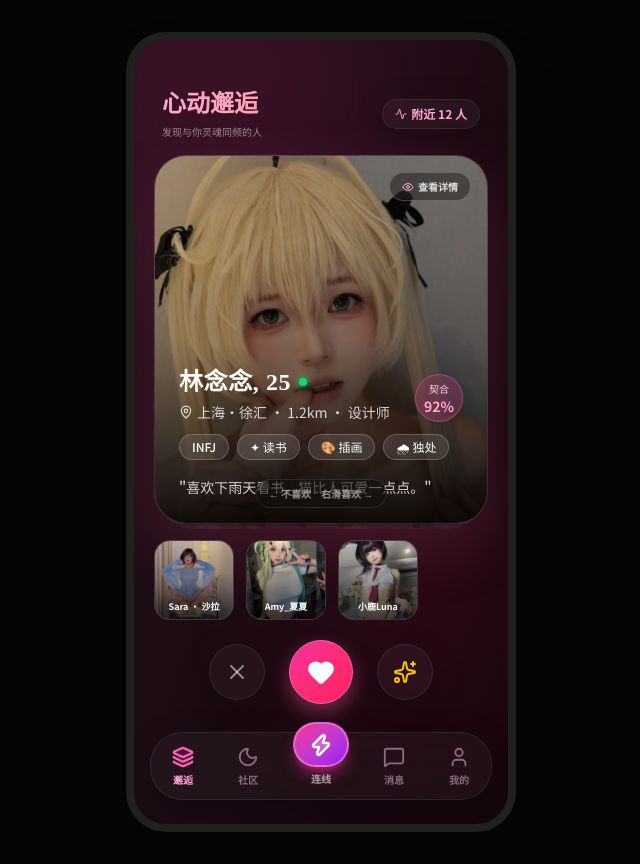
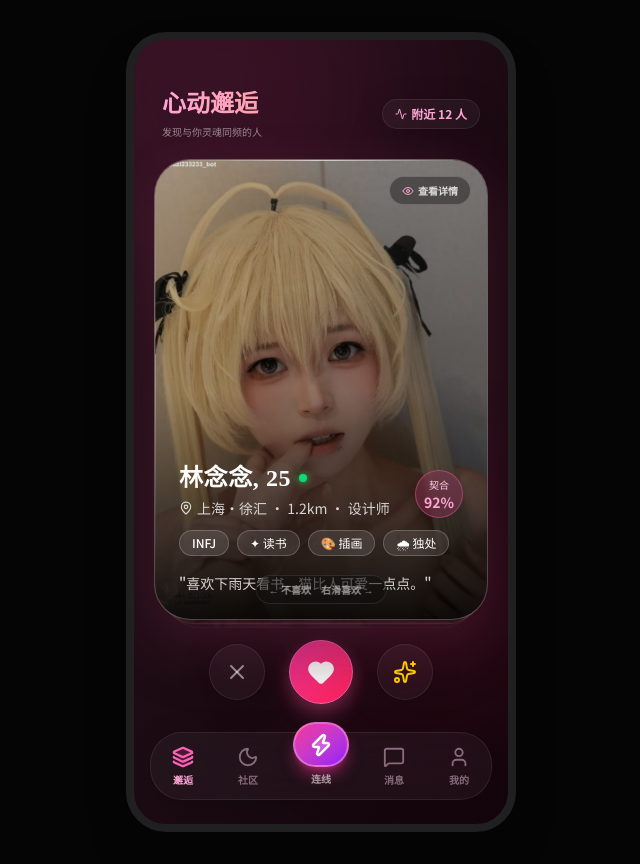
Before and after one commit to haoqimao2312-debug/1, a Next.js app: page /match in a window 1280 px wide. Shown: the whole page, without its empty margins (319-959 px from the left). Built offline with nearby package versions, Linux system fonts and the light colour scheme.

Commit message:
style: enlarge glass profile card

```diff
--- a/app/page.tsx
+++ b/app/page.tsx
@@ -333,7 +333,7 @@ const MatchView = ({ onOpenProfile }: { onOpenProfile: (profile: DetailProfile)
   const dragX = useMotionValue(0);
   const dragProgress = useTransform(dragX, [-140, 0, 140], [1, 0, 1]);
   const featured = matchOrder[profileIndex % matchOrder.length];
-  const nextProfiles = Array.from({ length: Math.min(3, matchOrder.length - 1) }, (_, i) => matchOrder[(profileIndex + i + 1) % matchOrder.length]);
+  const nextProfiles = Array.from({ length: Math.min(2, matchOrder.length - 1) }, (_, i) => matchOrder[(profileIndex + i + 1) % matchOrder.length]);
 
   const moveNext = (action: "like" | "pass" | "super", velocity = 0) => {
     if (leavingCard) return;
@@ -354,13 +354,6 @@ const MatchView = ({ onOpenProfile }: { onOpenProfile: (profile: DetailProfile)
     });
   }, []);
 
-  const jumpToProfile = (profile: DetailProfile) => {
-    const nextIndex = matchOrder.findIndex((item) => item.id === profile.id);
-    if (nextIndex >= 0) {
-      setProfileIndex(nextIndex);
-    }
-  };
-
   return (
     <div className="px-5 pt-12 pb-6 flex flex-col h-full animate-msg">
       <header className="flex justify-between items-center mb-4 px-2">
@@ -373,7 +366,7 @@ const MatchView = ({ onOpenProfile }: { onOpenProfile: (profile: DetailProfile)
         </div>
       </header>
 
-      <div className="flex-1 relative w-full">
+      <div className="flex-1 min-h-0 relative w-full mt-1">
         {nextProfiles.slice(0, 2).reverse().map((profile, stackIndex) => (
           <StackProfileCard
             key={profile.id}
@@ -405,26 +398,12 @@ const MatchView = ({ onOpenProfile }: { onOpenProfile: (profile: DetailProfile)
       </div>
 
       {lastAction && (
-        <div className="mt-3 text-center text-[11px] text-white/55 font-bold h-4">
+        <div className="mt-4 text-center text-[11px] text-white/55 font-bold h-4">
           {lastAction === "like" ? "已喜欢，等待对方回应" : lastAction === "pass" ? "已跳过，继续为你推荐" : "已发送超级喜欢"}
         </div>
       )}
 
-      <div className="flex gap-3 mt-4 overflow-x-auto pb-1">
-        {nextProfiles.map((profile) => (
-          <button
-            key={profile.id}
-            onClick={() => jumpToProfile(profile)}
-            className="w-20 h-20 rounded-2xl overflow-hidden relative flex-shrink-0 border border-white/12 bg-white/5"
-          >
-            <img src={profile.photo} alt={profile.displayName} className="w-full h-full object-cover" />
-            <div className="absolute inset-0 bg-gradient-to-t from-black/75 to-transparent" />
-            <span className="absolute bottom-1.5 left-1.5 right-1.5 text-[9px] font-bold text-white truncate">{profile.displayName}</span>
-          </button>
-        ))}
-      </div>
-
-      <div className="flex justify-center items-center gap-6 mt-4 pb-4">
+      <div className="flex justify-center items-center gap-6 mt-5 pb-4">
         <button onClick={() => moveNext("pass", -700)} className="w-14 h-14 rounded-full glass-panel flex items-center justify-center text-white/50 hover:bg-white/10 transition-all hover:scale-105">
           <X className="w-6 h-6" />
         </button>
@@ -450,10 +429,10 @@ const StackProfileCard = ({
 }) => {
   const baseScale = stackIndex === 0 ? 0.93 : 0.965;
   const liftScale = stackIndex === 0 ? 0.025 : 0.026;
-  const baseY = stackIndex === 0 ? 18 : 10;
-  const liftY = stackIndex === 0 ? 5 : 8;
-  const baseOpacity = stackIndex === 0 ? 0.46 : 0.68;
-  const opacityLift = stackIndex === 0 ? 0.08 : 0.16;
+  const baseY = stackIndex === 0 ? 24 : 12;
+  const liftY = stackIndex === 0 ? 8 : 4;
+  const baseOpacity = stackIndex === 0 ? 0.36 : 0.62;
+  const opacityLift = stackIndex === 0 ? 0.1 : 0.2;
 
   const scale = useTransform(dragProgress, [0, 1], [baseScale, baseScale + liftScale]);
   const y = useTransform(dragProgress, [0, 1], [baseY, liftY]);
@@ -461,12 +440,13 @@ const StackProfileCard = ({
 
   return (
     <motion.div
-      className="absolute inset-0 glass-panel rounded-[32px] overflow-hidden shadow-2xl shadow-black/30"
+      className="absolute inset-0 rounded-[36px] overflow-hidden border border-white/18 bg-white/8 backdrop-blur-2xl shadow-[inset_0_1px_0_rgba(255,255,255,0.22),0_28px_70px_rgba(0,0,0,0.42)]"
       style={{ scale, y, opacity }}
       transition={{ type: "spring", stiffness: 420, damping: 36 }}
     >
       <img src={profile.photo} alt={profile.displayName} className="absolute inset-0 w-full h-full object-cover" />
-      <div className="absolute inset-0 bg-gradient-to-t from-black/85 via-black/30 to-transparent" />
+      <div className="absolute inset-0 bg-gradient-to-t from-black/86 via-black/24 to-white/8" />
+      <div className="absolute inset-x-6 top-0 h-px bg-gradient-to-r from-transparent via-white/55 to-transparent" />
     </motion.div>
   );
 };
@@ -494,7 +474,7 @@ const SwipeProfileCard = ({
 
   return (
     <motion.div
-      className="absolute inset-0 glass-panel rounded-[32px] overflow-hidden shadow-2xl shadow-pink-900/20 text-left cursor-grab active:cursor-grabbing touch-none"
+      className="absolute inset-0 rounded-[36px] overflow-hidden border border-white/18 bg-white/8 backdrop-blur-2xl text-left cursor-grab active:cursor-grabbing touch-none"
       drag="x"
       dragConstraints={{ left: 0, right: 0 }}
       dragElastic={0.22}
@@ -512,8 +492,11 @@ const SwipeProfileCard = ({
       }}
       onDoubleClick={() => onOpenProfile(profile)}
     >
+      <div className="absolute -inset-6 bg-white/8 blur-3xl pointer-events-none" />
       <img src={profile.photo} alt={profile.displayName} className="absolute inset-0 w-full h-full object-cover pointer-events-none" />
-      <div className="absolute inset-0 bg-gradient-to-t from-black/92 via-black/25 to-transparent pointer-events-none" />
+      <div className="absolute inset-0 bg-gradient-to-t from-black/92 via-black/22 to-white/10 pointer-events-none" />
+      <div className="absolute inset-x-7 top-0 h-px bg-gradient-to-r from-transparent via-white/65 to-transparent pointer-events-none" />
+      <div className="absolute inset-y-8 left-0 w-px bg-gradient-to-b from-transparent via-white/24 to-transparent pointer-events-none" />
 
       <motion.div
         style={{ opacity: likeOpacity }}
@@ -581,7 +564,7 @@ const FlyingProfileCard = ({
   velocity: number;
 }) => (
   <motion.div
-    className="absolute inset-0 glass-panel rounded-[32px] overflow-hidden shadow-2xl shadow-pink-900/20 pointer-events-none"
+    className="absolute inset-0 rounded-[36px] overflow-hidden border border-white/18 bg-white/8 backdrop-blur-2xl shadow-[0_28px_70px_rgba(0,0,0,0.42)] pointer-events-none"
     initial={{ x: 0, rotate: 0, opacity: 1, scale: 1 }}
     animate={{
       x: direction === "left" ? -580 - Math.min(Math.abs(velocity) * 0.08, 90) : 580 + Math.min(Math.abs(velocity) * 0.08, 90),
@@ -592,7 +575,8 @@ const FlyingProfileCard = ({
     transition={{ duration: 0.28, ease: [0.16, 1, 0.3, 1] }}
   >
     <img src={profile.photo} alt={profile.displayName} className="absolute inset-0 w-full h-full object-cover" />
-    <div className="absolute inset-0 bg-gradient-to-t from-black/92 via-black/25 to-transparent" />
+    <div className="absolute inset-0 bg-gradient-to-t from-black/92 via-black/25 to-white/10" />
+    <div className="absolute inset-x-7 top-0 h-px bg-gradient-to-r from-transparent via-white/60 to-transparent" />
     <div className={`absolute top-9 ${direction === "left" ? "right-6 rotate-[12deg] border-white/50 text-white/85" : "left-6 rotate-[-12deg] border-pink-300 text-pink-100"} px-4 py-2 rounded-2xl border-2 bg-black/28 backdrop-blur-xl font-black tracking-[0.2em] text-xl`}>
       {direction === "left" ? "NOPE" : "LIKE"}
     </div>
```
